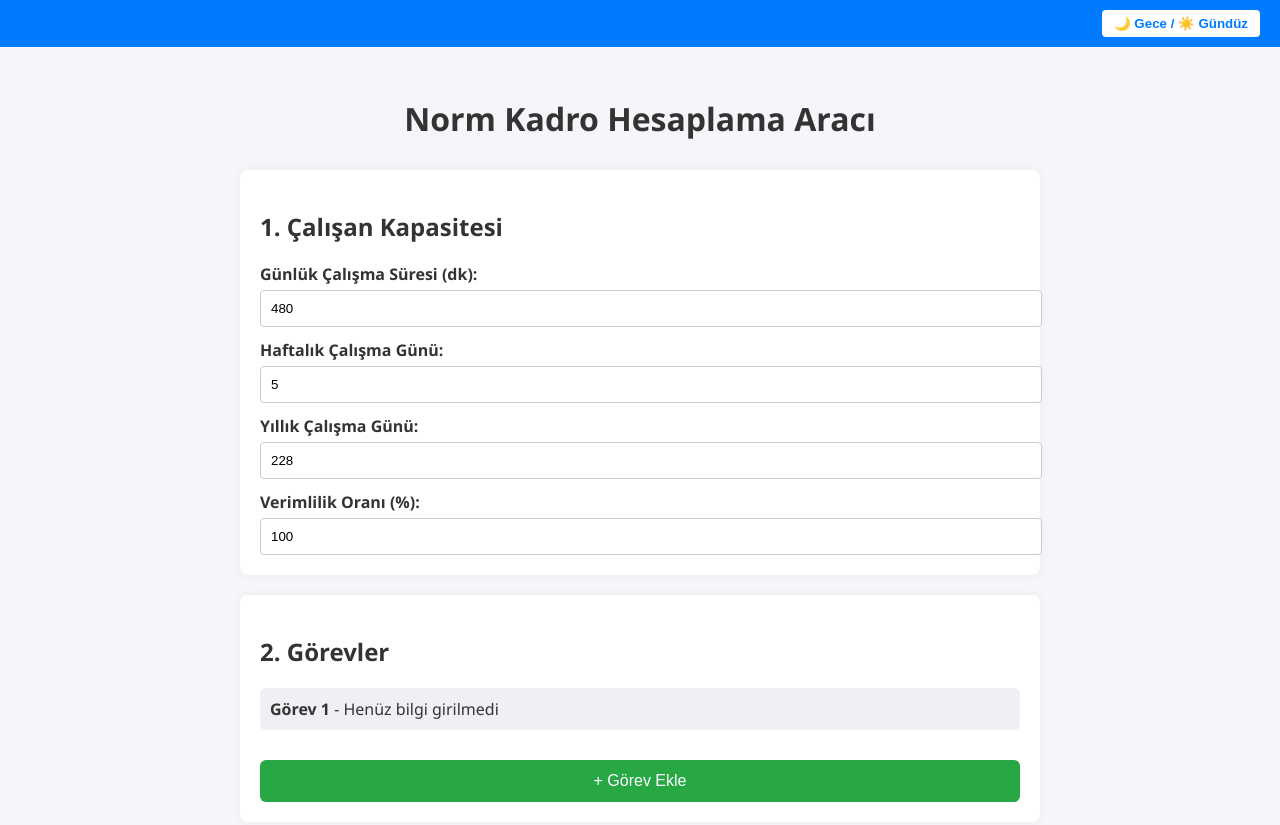
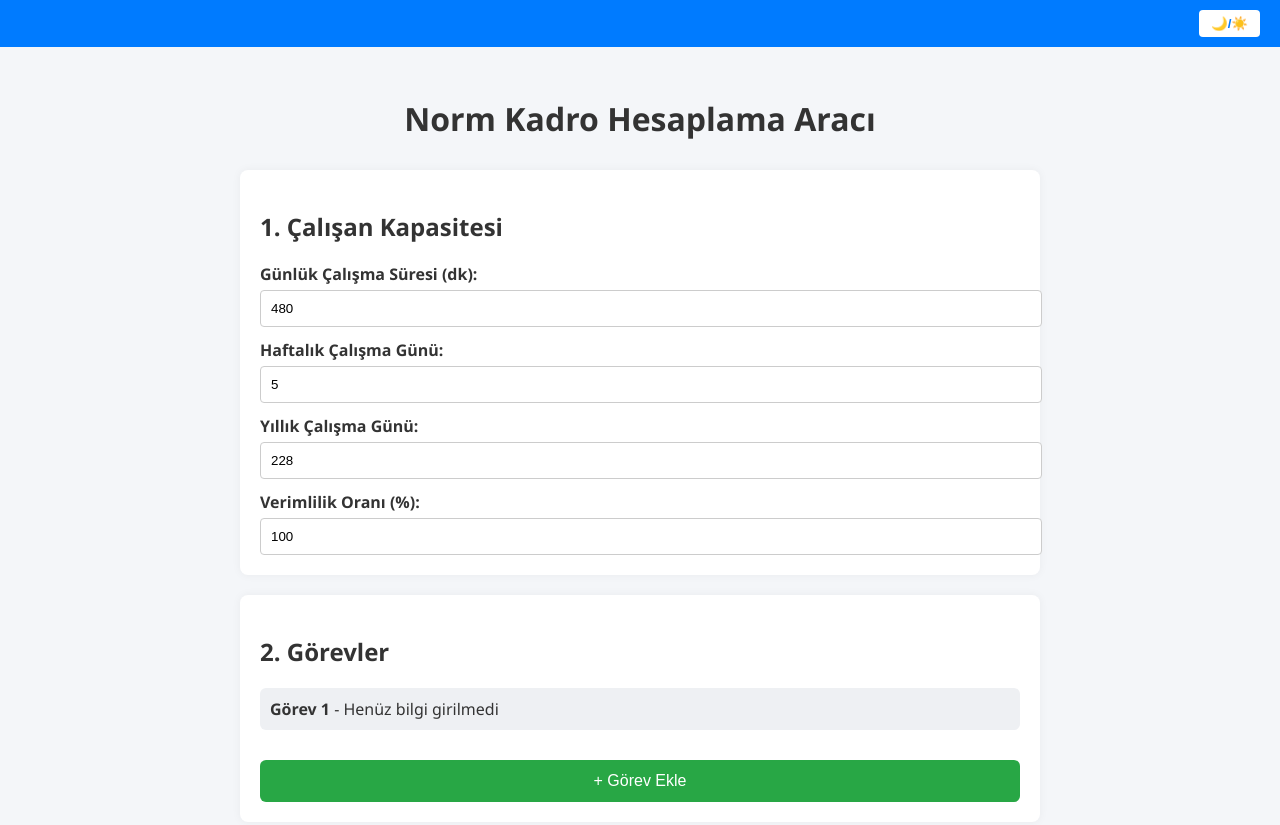
Before and after one commit to tugcesahiint/norm_kadro_hesaplamas-, a plain HTML site: page index.html in a window 1280 px wide. Shown: the top 825 px of the page. Drawn offline with Linux system fonts and the light colour scheme.

Commit message:
Update index.html

```diff
--- a/index.html
+++ b/index.html
@@ -114,7 +114,7 @@
 </head>
 <body>
   <div class="topbar">
-    <button onclick="toggleDarkMode()">🌙 Gece / ☀️ Gündüz</button>
+    <button onclick="toggleDarkMode()">🌙/☀️</button>
   </div>
   <div class="container">
     <h1>Norm Kadro Hesaplama Aracı</h1>
```
